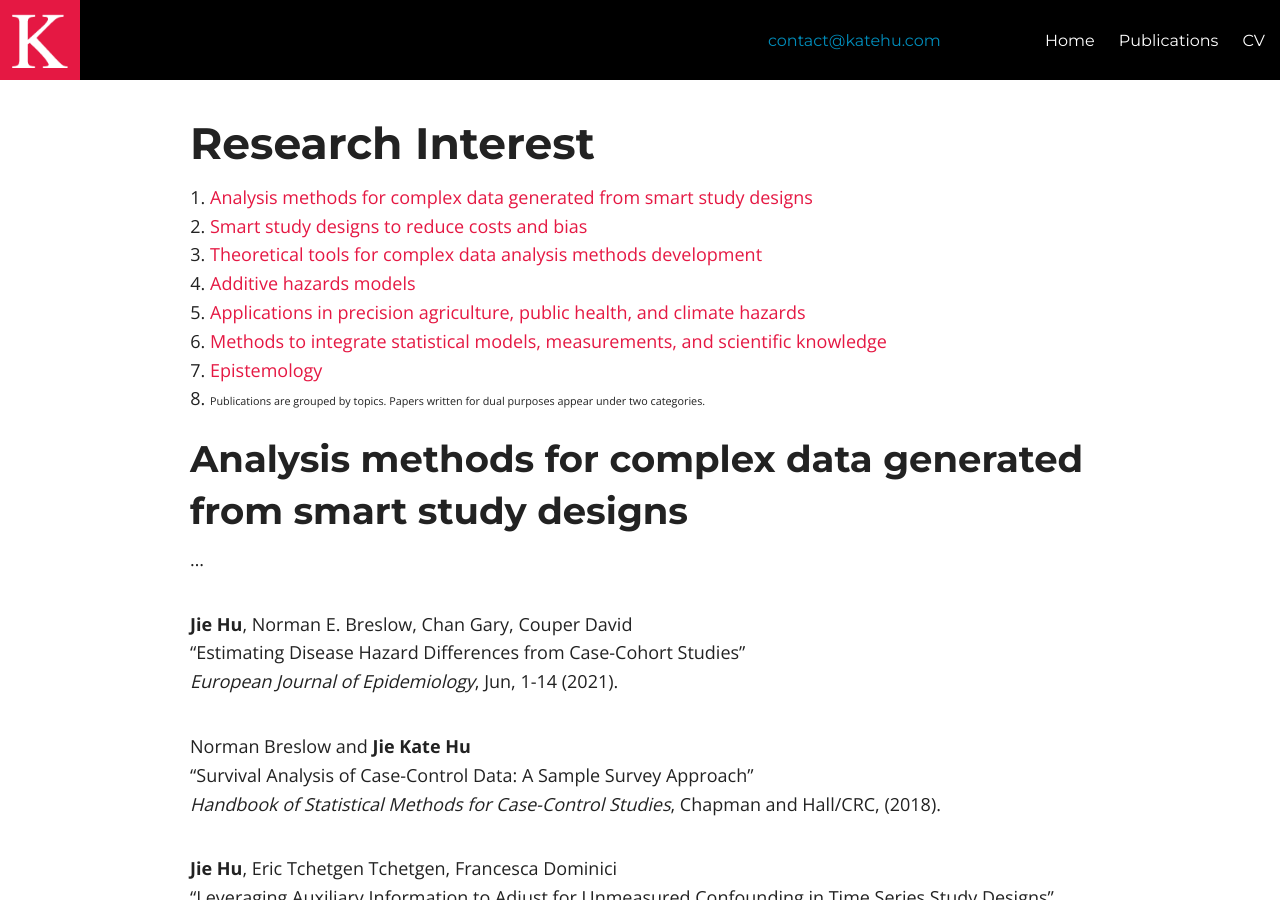
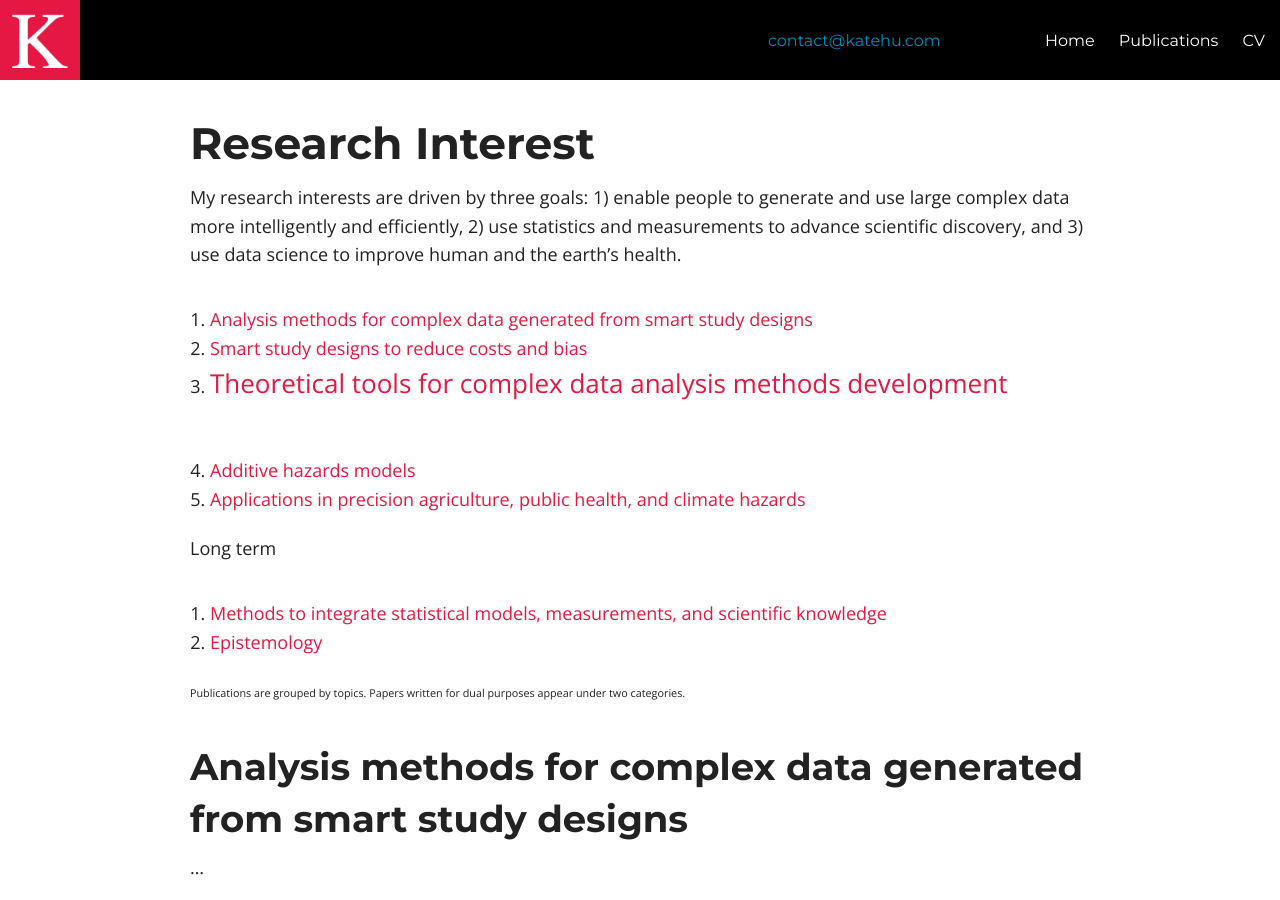
Before and after one commit to katehu/katehu.github.io, a Jekyll site: the page built from publications.md, in a window 1280 px wide and 900 px high. Built offline with Jekyll 4.4.1, drawn with Linux system fonts in a browser that asks for light colours; nearby versions of some CDN libraries; some of the changed text lies outside the part shown.

Commit message:
Update publications.md

```diff
--- a/publications.md
+++ b/publications.md
@@ -5,14 +5,20 @@
 ---
 
 # Research Interest
+
+My research interests are driven by three goals: 1) enable people to generate and use large complex data more intelligently and efficiently, 2) use statistics and measurements to advance scientific discovery, and 3) use data science to improve human and the earth’s health.
 1. [Analysis methods for complex data generated from smart study designs](#method)
 2. [Smart study designs to reduce costs and bias](#study-design)
 3. [Theoretical tools for complex data analysis methods development](#theory)
+
 4. [Additive hazards models](#model)
 5. [Applications in precision agriculture, public health, and climate hazards](#application)
-6. [Methods to integrate statistical models, measurements, and scientific knowledge](#measurement-model)
-7. [Epistemology](#epistemology)
-8.
+
+Long term
+7. [Methods to integrate statistical models, measurements, and scientific knowledge](#measurement-model)
+8. [Epistemology](#epistemology)
+
+
 <small> Publications are grouped by topics. Papers written for dual purposes appear under two categories.<small>
 
 
@@ -133,3 +139,5 @@
 “Testing Gene-gene Interactions in Genome Wide Association Studies”<br/>
 *Genetic Epidemiology*, 38, 123-134 (2014). <br/>
    <small>  Studied definitions of gene-gene interaction; pointed out the flaws in comparison studies of gene-gene interaction testing methods in literature due to variation in definitions; provided conditions of when these tests were comparable <small>
+
+ Meng Lu, **Jie Hu**, translator. Objectivity. By Lorraine Daston and Peter Galison.
```
